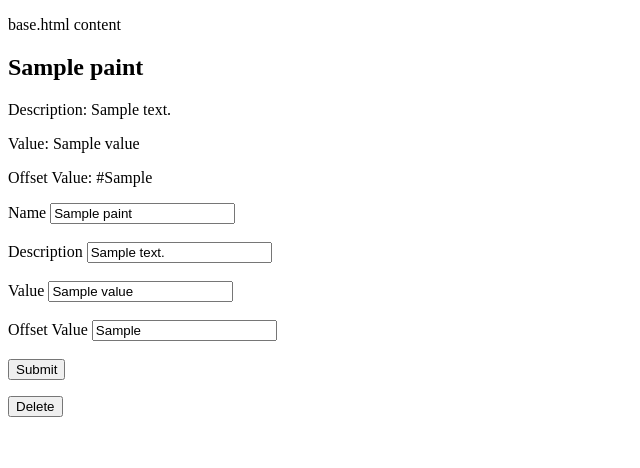
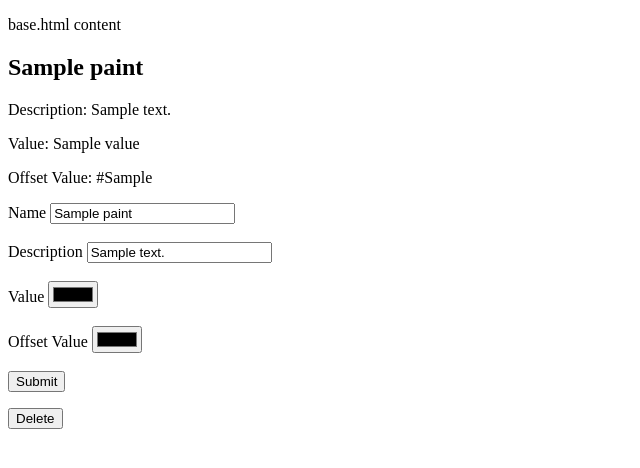
Before and after one commit to LewisBrennanGithub/paint-project, a Flask app: page /paints/1/edit in a window 1280 px wide. Shown: the part 26-494 px from the top of the page, without its empty margins (0-640 px from the left). Run offline with Flask 2, Linux system fonts and the light colour scheme; a database or web service that is not in the repository returns one stand-in record (values such as "Sample title"); some libraries are stand-ins or nearby versions.

Commit message:
primitive functionality

```diff
--- a/controllers/paints_controller.py
+++ b/controllers/paints_controller.py
@@ -6,7 +6,7 @@ import repositories.paint_repository as paint_repository
 paints_blueprint = Blueprint("paints", __name__)
 
 @paints_blueprint.route("/paints")
-def users():
+def top_paints():
     paints = paint_repository.list_paints_limited()
     return render_template("paints/index.html", paints = paints)
 
@@ -40,13 +40,17 @@ def edit_paint_page(id):
     paint = paint_repository.select(id)
     return render_template('paints/edit.html', paint=paint, id=id)
 
-@paints_blueprint.route("/paints/<id>/edit", methods=['POST'])
+@paints_blueprint.route("/paints/<int:id>/edit", methods=['POST'])
 def update_paint(id):
     name = request.form['name']
     description = request.form['description']
-    value = request.form['value']
-    offset_value = request.form['offset_value']
-    paint = Paint(name, description, value, offset_value, id)
+    value = request.form['value-colour-picker']
+    offset_value = request.form['offset-value-colour-picker']
+    paint = paint_repository.select(id)
+    paint.name = name
+    paint.description = description
+    paint.value = value
+    paint.offset_value = offset_value
     paint_repository.update_existing_paint(paint)
     return redirect('/paints')
 
--- a/repositories/paint_repository.py
+++ b/repositories/paint_repository.py
@@ -1,6 +1,7 @@
 from db.run_sql import run_sql
 from helpers.invert import *
 from models.paint import Paint
+import pdb
 
 def save(paint):
     sql = "INSERT INTO paint (name, description, value, offset_value, popularity) VALUES (%s, %s, %s, %s, %s) RETURNING *"
@@ -64,7 +65,16 @@ def save_new_paint(paint):
 def update_existing_paint(paint):
     sql = "UPDATE paints SET (name, description, value, offset_value) = (%s, %s, %s, %s) WHERE id = %s"
     values = [paint.name, paint.description, paint.value, paint.offset_value, paint.id]
+    pdb.set_trace()
     run_sql(sql, values)
+
+# def update_existing_paint(paint):
+#     sql = "UPDATE paints SET (name, description, value, offset_value) = (%s, %s, %s, %s) WHERE id = %s"
+#     values = [paint.name, paint.description, paint.value, paint.offset_value, paint.id]
+#     results = run_sql(sql, values)
+#     id = results[0]['id']
+#     paint.id = id
+#     return paint
 
 def decrement_paint_popularity(id):
     paint = select(id)
--- a/templates/paints/edit.html
+++ b/templates/paints/edit.html
@@ -21,9 +21,9 @@
     <label for="description">Description</label>
     <input type="text" id="description" name="description" value="{{ paint.description }}"><br><br>
     <label for="value">Value</label>
-    <input type="text" id="value" name="value" placeholder="#000000" pattern="#[a-zA-Z0-9]{6}" value="{{ paint.value }}" required><br><br>
+    <input type="color" id="value-colour-picker" name="value-colour-picker" required><br><br>
     <label for="offset_value">Offset Value</label>
-    <input type="text" id="offset_value" name="offset_value" placeholder="#FFFFFF" pattern="#[a-zA-Z0-9]{6}" value="{{ paint.offset_value }}" required><br><br>
+    <input type="color" id="offset-value-colour-picker" name="offset-value-colour-picker" required><br><br>
     <input type="submit" value="Submit">
   </form>
   <form action="{{paint.id}}/delete" method="POST">
```
